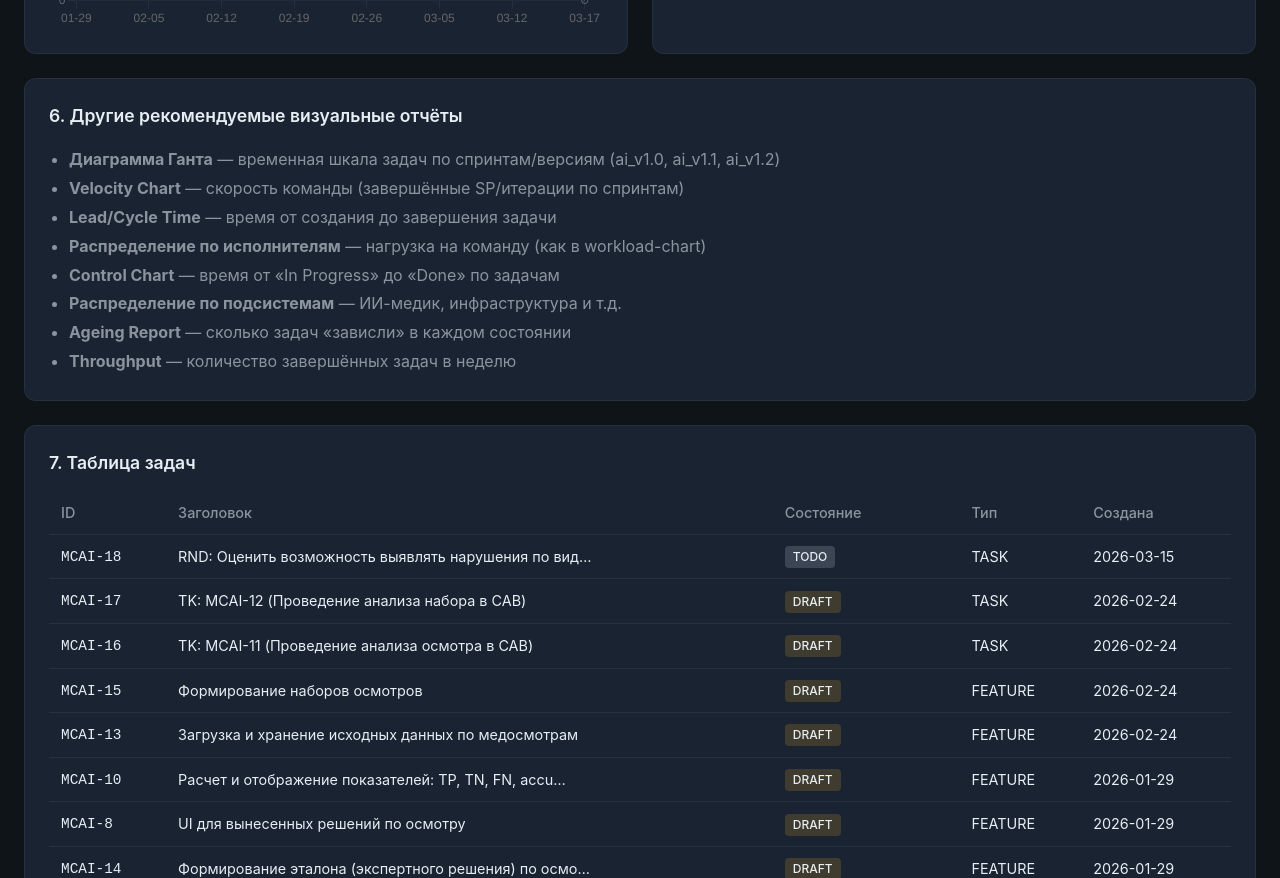
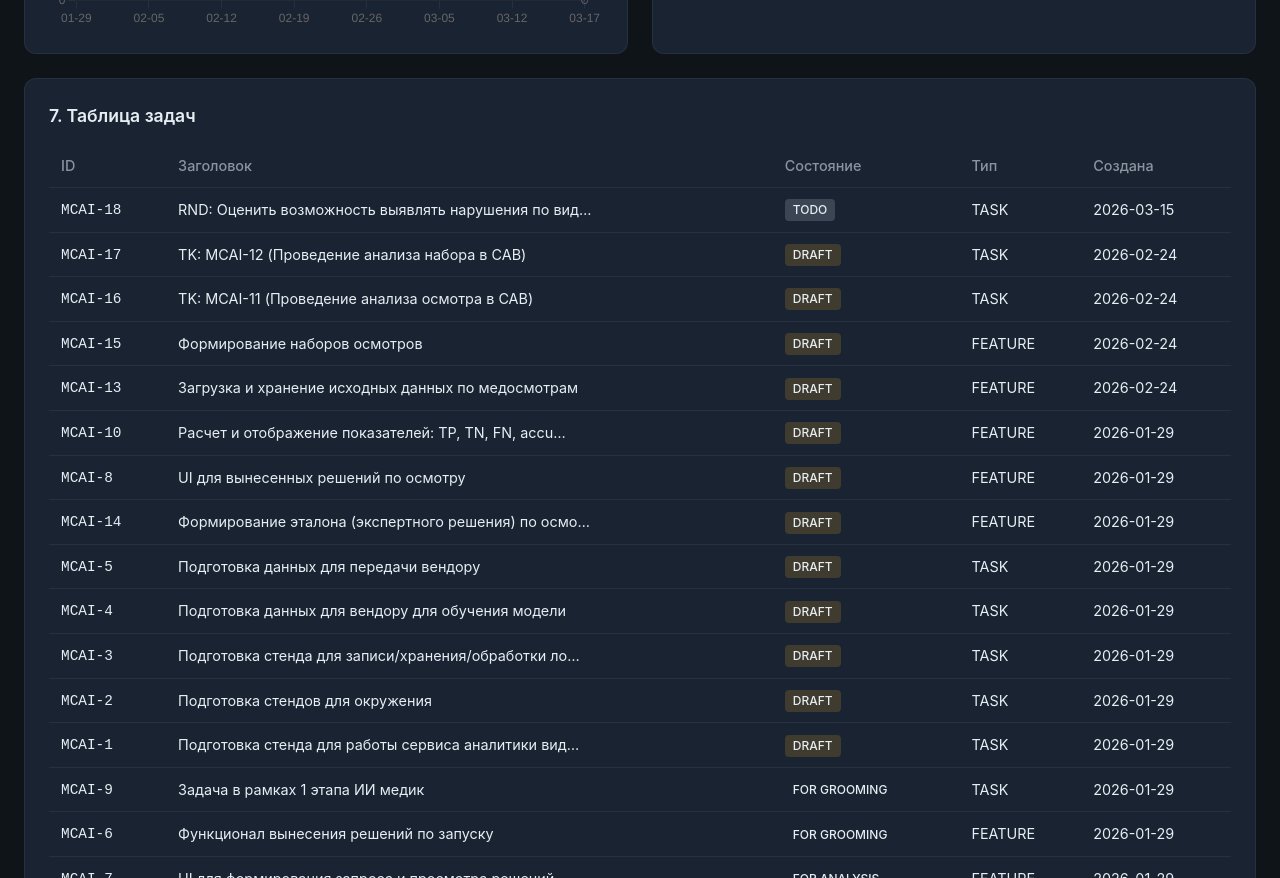
Before and after one commit to amnam314/AI-medic, a plain HTML site: page ai-medic-project-report.html in a window 1280 px wide. Shown: the part 1516-2394 px from the top of the page. Drawn offline with nearby package versions, Linux system fonts and the light colour scheme.

Commit message:
Update ai-medic-project-report.html

```diff
--- a/ai-medic-project-report.html
+++ b/ai-medic-project-report.html
@@ -151,19 +151,6 @@
     </div>
   </div>
 
-  <div class="card">
-    <h2>6. Другие рекомендуемые визуальные отчёты</h2>
-    <ul style="color: var(--muted); line-height: 1.8; margin: 0; padding-left: 20px;">
-      <li><strong>Диаграмма Ганта</strong> — временная шкала задач по спринтам/версиям (ai_v1.0, ai_v1.1, ai_v1.2)</li>
-      <li><strong>Velocity Chart</strong> — скорость команды (завершённые SP/итерации по спринтам)</li>
-      <li><strong>Lead/Cycle Time</strong> — время от создания до завершения задачи</li>
-      <li><strong>Распределение по исполнителям</strong> — нагрузка на команду (как в workload-chart)</li>
-      <li><strong>Control Chart</strong> — время от «In Progress» до «Done» по задачам</li>
-      <li><strong>Распределение по подсистемам</strong> — ИИ-медик, инфраструктура и т.д.</li>
-      <li><strong>Ageing Report</strong> — сколько задач «зависли» в каждом состоянии</li>
-      <li><strong>Throughput</strong> — количество завершённых задач в неделю</li>
-    </ul>
-  </div>
 
   <div class="card">
     <h2>7. Таблица задач</h2>
```
